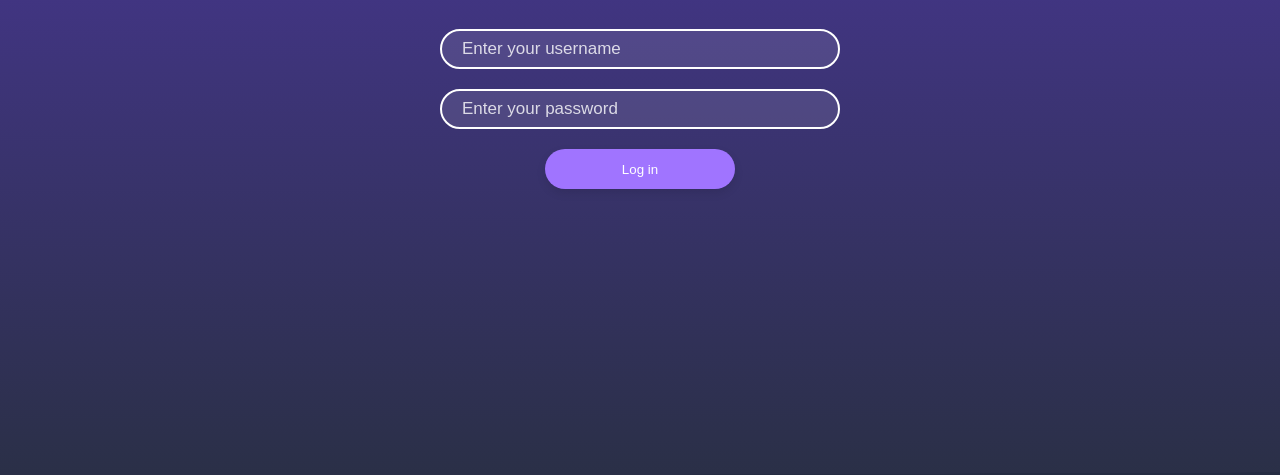
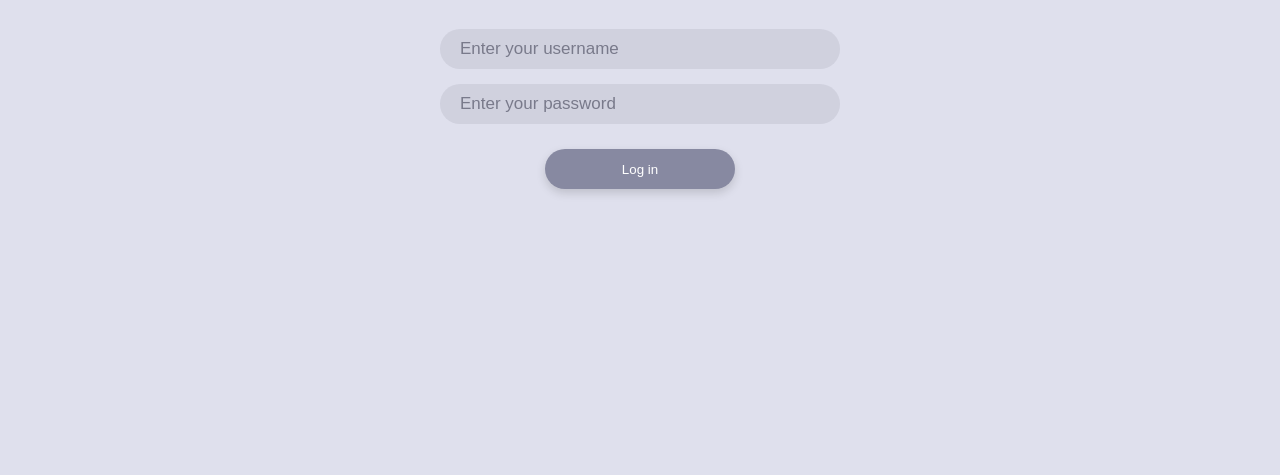
Before and after one commit to andrwnv/ICS, an Electron app: page app/authorization_page.html in a window 1280 px wide. Shown: the part 325-800 px from the top of the page. Drawn offline with Linux system fonts and the light colour scheme.

Commit message:
update authorization style

```diff
--- a/app/css/authorization_page_styles.css
+++ b/app/css/authorization_page_styles.css
@@ -1,13 +1,7 @@
 body
 {
     font-family: 'Roboto', sans-serif;
-
-    background: linear-gradient(179.79deg, #7140FF -87.71%, rgba(173, 135, 193, 0.04) 99.66%, rgba(234, 108, 255, 0) 99.68%), #252C42;
-
-    background-size:       cover;
-    background-repeat:     no-repeat;
-    background-position:   center;
-    background-attachment: fixed;
+    background-color: #DFE0ED;
 }
 
 button
@@ -23,7 +17,7 @@ div#login_label
     font-style:  normal;
     font-weight: bold;
 
-    color: #FFFFFF;
+    color: #636475;
 
     margin-bottom: 45px;
     user-select: none;
@@ -53,7 +47,7 @@ input#password
 
 input::placeholder
 {
-    color: rgba(255, 255, 255, 0.8);
+    color: rgba(99, 100, 117, 0.8);
     font-size: 17px;
 }
 
@@ -63,40 +57,42 @@ input#password
     width: 400px;
     height: 40px;
 
-    background: rgba(255, 255, 255, 0.1);
-    border: 2px solid #FFFFFF;
+    background: rgba(99, 100, 117, 0.12);
+    border: none;
     box-sizing: border-box;
     border-radius: 30px;
 
     padding-left: 20px;
 
-    margin-bottom: 20px;
+    margin-bottom: 15px;
 }
 
 input#username[type=text],
 input#password[type=password]
 {
-    color: white;
+    color: #636475;
     font-size: 17px;
 }
 
 button#login_button
 {
-    background: #A074FF;
+    background: #8789A1;
     border-radius: 30px;
 
     width: 190px;
     height: 40px;
 
     color: #FFFFFF;
-    box-shadow: 0px 4px 10px rgba(0, 0, 0, 0.1);
+    box-shadow: 0px 4px 10px rgba(0, 0, 0, 0.15);
 
     user-select: none;
+
+    margin-top: 10px;
 }
 
 button#login_button:hover
 {
-    background: #BD9EFF;
+    background: #A3A5C2;
 
     transition: 0.3s linear;
     transform: scale(0.95);
```
